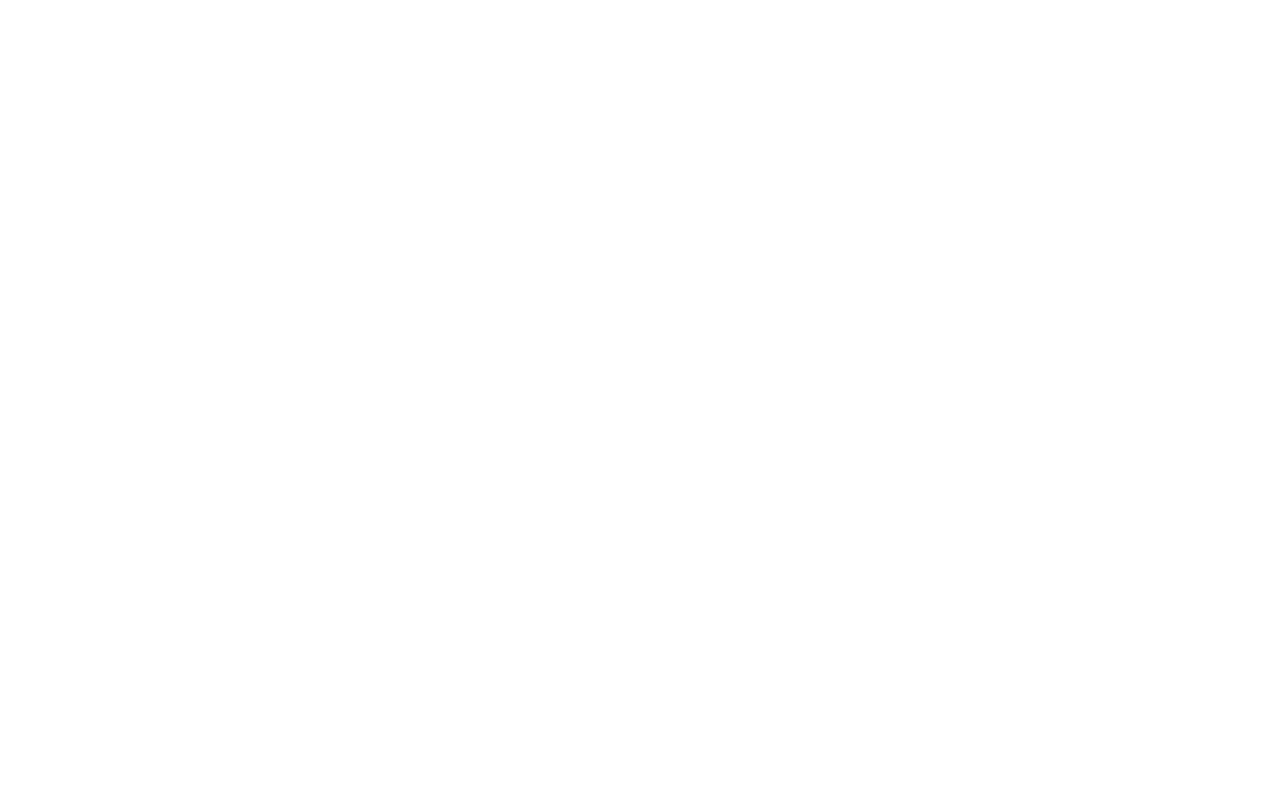
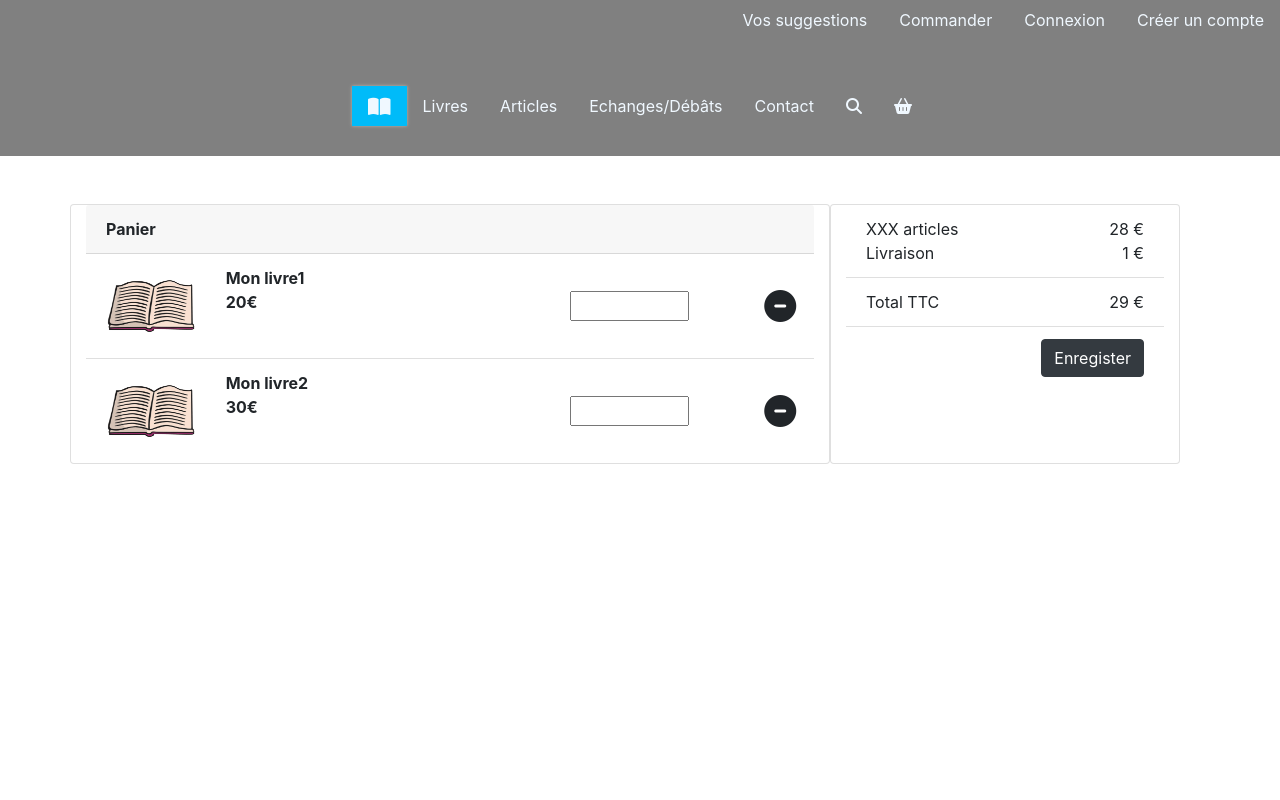
Before and after one commit to Tchepga/uamsho, a React (Create React App) app in the folder frontend/: page /panier in a window 1280 px wide. Shown: the top 800 px of the page. Built offline with nearby package versions, Linux system fonts and the light colour scheme.

Commit message:
panier + details book

```diff
--- a/frontend/src/App.js
+++ b/frontend/src/App.js
@@ -3,6 +3,7 @@
 import { BrowserRouter as Router, Route } from "react-router-dom"
 import Book from './views/Book';
 import DetailsBook from './views/DetailsBook'
+import Panier from './components/panier/Panier';
 
 function App() {
   return (
@@ -18,6 +19,9 @@
           <Route exact path="/books/details">
             <DetailsBook />
           </Route>
+          <Route exact path="/panier">
+            <Panier />
+          </Route>
         </Router>
       </div>
     </div>
--- a/frontend/src/components/footer/Footer.js
+++ b/frontend/src/components/footer/Footer.js
@@ -1,4 +1,5 @@
 import React from 'react';
+import "./Footer.css"
 
 const Footer = () => {
     return (
@@ -128,7 +129,7 @@
               </div>
             </section>
           </div>
-          <div className="text-center p-3" style={{"background-color": "rgba(0, 0, 0, 0.2)"}}>
+          <div className="text-center p-3" style={{backgroundColor: "rgba(0, 0, 0, 0.2)"}}>
             © 2021 Copyright librairie-Njietcheu. All rights reserved.
           </div>
         </footer>
--- a/frontend/src/components/ontop/OnTop.css
+++ b/frontend/src/components/ontop/OnTop.css
@@ -1,6 +1,6 @@
 #ontop {
     position: relative;
-    top:720px;
+    top:650px;
     text-align: center;
 
 }
--- /dev/null
+++ b/frontend/src/components/panier/Panier.js
@@ -0,0 +1,100 @@
+import React, { Component } from "react";
+import { Fragment } from "react";
+import Footer from "../footer/Footer";
+import Menu from "../menu/Menu";
+
+class Panier extends Component {
+  constructor(props) {
+    super(props);
+    this.state = {
+      items: [
+        {
+          id: 1,
+          titre: "Mon livre1",
+          prix: 20,
+        },
+        {
+          id: 2,
+          titre: "Mon livre2",
+          prix: 30,
+        },
+      ],
+    };
+    this.monnaie = "€";
+  }
+
+  render() {
+    let itemsBalises = [];
+    const data = this.state.items;
+
+    for (let i = 0; i < data.length; i++) {
+      itemsBalises.push(
+        <li className="list-group-item" key={i}>
+          <div className="row">
+            <img
+              className="col-2"
+              style={{ maxHeight: "80px" }}
+              src="/img/open-book-clipart-03.png"
+              alt="première de couverture"
+            />
+            <div className="col-5">
+              <b>{data[i].titre}</b>
+              <br />
+              <b>
+                {data[i].prix}
+                {this.monnaie}
+              </b>
+            </div>
+            <input type="number" className="offset-1 col-2 align-self-center" />
+            <i className="col-1 offset-1 fas fa-minus-circle fa-2x align-self-center" />
+          </div>
+        </li>
+      );
+    }
+    return (
+      <Fragment>
+        <Menu color="gray" />
+        <div className="container mt-5">
+          <div className="row">
+            <div className="card col-8">
+              <div class="card-header">
+                <b>Panier</b>
+              </div>
+              <ul className="list-group list-group-flush">{itemsBalises}</ul>
+            </div>
+            <div className="row col-4">
+              <div className="card col-12">
+                <ul className="list-group list-group-flush">
+                  <li className="list-group-item">
+                    <div className="row">
+                      <span className="col-7">XXX articles</span>
+                      <span className="col-5 text-right">28 €</span>
+                    </div>
+                    <div className="row">
+                      <span className="col-5">Livraison</span>
+                      <span className="col-7 text-right">1 €</span>
+                    </div>
+                  </li>
+                  <li className="list-group-item">
+                    <div className="row">
+                      <span className="col-7">Total TTC</span>
+                      <span className="col-5 text-right">29 €</span>
+                    </div>
+                  </li>
+                  <li className="list-group-item align-self-end">
+                    <button type="button" className="btn btn-dark">
+                      Enregister
+                    </button>
+                  </li>
+                </ul>
+              </div>
+            </div>
+          </div>
+        </div>
+        <Footer />
+      </Fragment>
+    );
+  }
+}
+
+export default Panier;
--- a/frontend/src/views/Book.css
+++ b/frontend/src/views/Book.css
@@ -1,8 +1,3 @@
-footer {
-    position: relative;
-    bottom: auto;
-}
-
 .neutral a {
     color: black;
 }
--- a/frontend/src/views/Book.js
+++ b/frontend/src/views/Book.js
@@ -20,6 +20,7 @@
       ],
       books: [
         {
+          id: 1,
           title: "Mon Afrique à moi",
           author: "Patrick Tchepga",
           likes: 2,
@@ -27,6 +28,7 @@
           image: "",
         },
         {
+          id: 1,
           title: "Père et Mère",
           author: "Paul Martin",
           likes: 3,
@@ -34,6 +36,7 @@
           image: "",
         },
         {
+          id: 1,
           title: "La vallée perdue",
           author: "Paul Martin",
           likes: 4,
@@ -41,6 +44,7 @@
           image: "",
         },
         {
+          id: 1,
           title: "Retour aux source",
           author: "Paul Martin",
           likes: 3,
@@ -48,6 +52,7 @@
           image: "",
         },
         {
+          id: 1,
           title: "Mon avenir",
           author: "Ange Mougoue",
           likes: 3,
@@ -55,6 +60,7 @@
           image: "",
         },
         {
+          id: 1,
           title: "L'Afrique demain",
           author: "Ruben Njietcheu",
           likes: 3,
@@ -62,6 +68,7 @@
           image: "",
         },
         {
+          id: 1,
           title: "Develeppement africain",
           author: "Aime cesar",
           likes: 5,
@@ -69,6 +76,7 @@
           image: "",
         },
         {
+          id: 1,
           title: "A la conquête du monde",
           author: "Ahmadou Ahidjo",
           likes: 3,
@@ -76,6 +84,7 @@
           image: "",
         },
         {
+          id: 1,
           title: "Je suis fier de toi",
           author: "Paul Biya",
           likes: 3,
@@ -83,6 +92,7 @@
           image: "",
         },
         {
+          id: 1,
           title: "Je vais changer le monde",
           author: "Patrick Tchepga",
           likes: 3,
@@ -90,6 +100,7 @@
           image: "",
         },
         {
+          id: 1,
           title: "Mes ancètres",
           author: "Nelly Kenne",
           likes: 2,
@@ -97,6 +108,7 @@
           image: "",
         },
         {
+          id: 1,
           title: "La vie",
           author: "Pascal Njamo",
           likes: 1,
@@ -128,24 +140,7 @@
         likes.push(<i className="fas fa-heart mr-1"></i>);
       }
       listBooksBalises.push(
-        <Link to="/books/details" className="col-4" key={i} >
-          {/* <div
-            className="card ml-4 mr-3 mb-3"
-            style={{ width: "12rem" }}
-            key={i}
-          >
-            <img
-              src="img/open-book-clipart-03.png"
-              className="card-img-top"
-              alt="..."
-            />
-            <div className="card-body text-center">{likes}</div>
-            <ul className="list-group list-group-flush">
-              <li className="list-group-item text-center">{books[i].title}</li>
-              <li className="list-group-item text-center">{books[i].author}</li>
-              <li className="list-group-item text-center">{books[i].prix}</li>
-            </ul>
-          </div> */}
+        <Link to="/books/details" className="col-4 px-0" key={i} >
             <CardBook
               title={books[i].title}
               likes={books[i].likes}
--- a/frontend/src/views/DetailsBook.css
+++ b/frontend/src/views/DetailsBook.css
@@ -0,0 +1,3 @@
+#menu {
+    background-color: gray;
+}
--- a/frontend/src/views/DetailsBook.js
+++ b/frontend/src/views/DetailsBook.js
@@ -1,23 +1,65 @@
-import React, { Component, Fragment } from 'react'
-import Menu from '../components/menu/Menu'
+import React, { Component } from "react";
+import { Fragment } from "react";
+import Footer from "../components/footer/Footer";
+import Menu from "../components/menu/Menu";
+import "./DetailsBook.css";
+class DetailsBook extends Component {
+  render() {
+    let likesNode = [];
+    let likes = 0;
+    if (this.props.likes === null) likes = this.props.likes;
+    for (let j = 0; j < likes; j++) {
+      likesNode.push(<i className="fas fa-heart mr-1" key={j}></i>);
+    }
+    for (let j = 0; j < 5 - likes; j++) {
+      likesNode.push(<i className="far fa-heart mr-1" key={j}></i>);
+    }
 
-export default class DetailsBook extends Component {
-    render() {
     return (
-            <div>
       <Fragment>
-                    <Menu/>
+        <Menu color="gray" />
         <div className="container">
-                        <div className="row">
-                        <img src="img/open-book-clipart-03.png" className="col-3" alt="..." />
-                        <div>
-                            <h1> Titre du livre</h1>
+          <div className="row mt-5">
+            <img
+              className="col-3 mr-2"
+              src="/img/open-book-clipart-03.png"
+              alt="première de couverture"
+            />
+            <div className="col-8 mb-5">
+              <h2>
+                <b>Ma belle Afrique de demain</b>
+              </h2>
+              <h6 className="card-title mt-3">{likesNode}</h6>
+              <p>
+                <b>Sommaire: </b> Ceci est un descriptif du contenu du livre,
+                j'espère que ca pourra servir à quelque chose.
+              </p>
+              <span>XXX FCFA/€ TTC</span>
+              <div class="mb-3 row">
+                <label for="quantity" class="col-sm-2 col-form-label">
+                  Quantité
+                </label>
+                <div class="col-sm-10">
+                  <input
+                    type="number"
+                    readonly
+                    class="form-control col-2"
+                    id="quantity"
+                  />
                 </div>
               </div>
-
+              <button type="submit" className="btn btn-dark">
+                Ajouter au panier
+              </button>
+              <button className="btn btn-dark mr-3 ml-3"><i className="fas fa-heart"></i></button>
+              <button className="btn btn-dark mr-3 ml-3">Donner son avis</button>
             </div>
+          </div>
+        </div>
+        <Footer />
       </Fragment>
-            </div>
-        )
+    );
   }
 }
+
+export default DetailsBook;
```
Also changed, not shown: frontend/src/components/panier/panier.css (added). Lines whose indentation alone changed are shown as unchanged.
